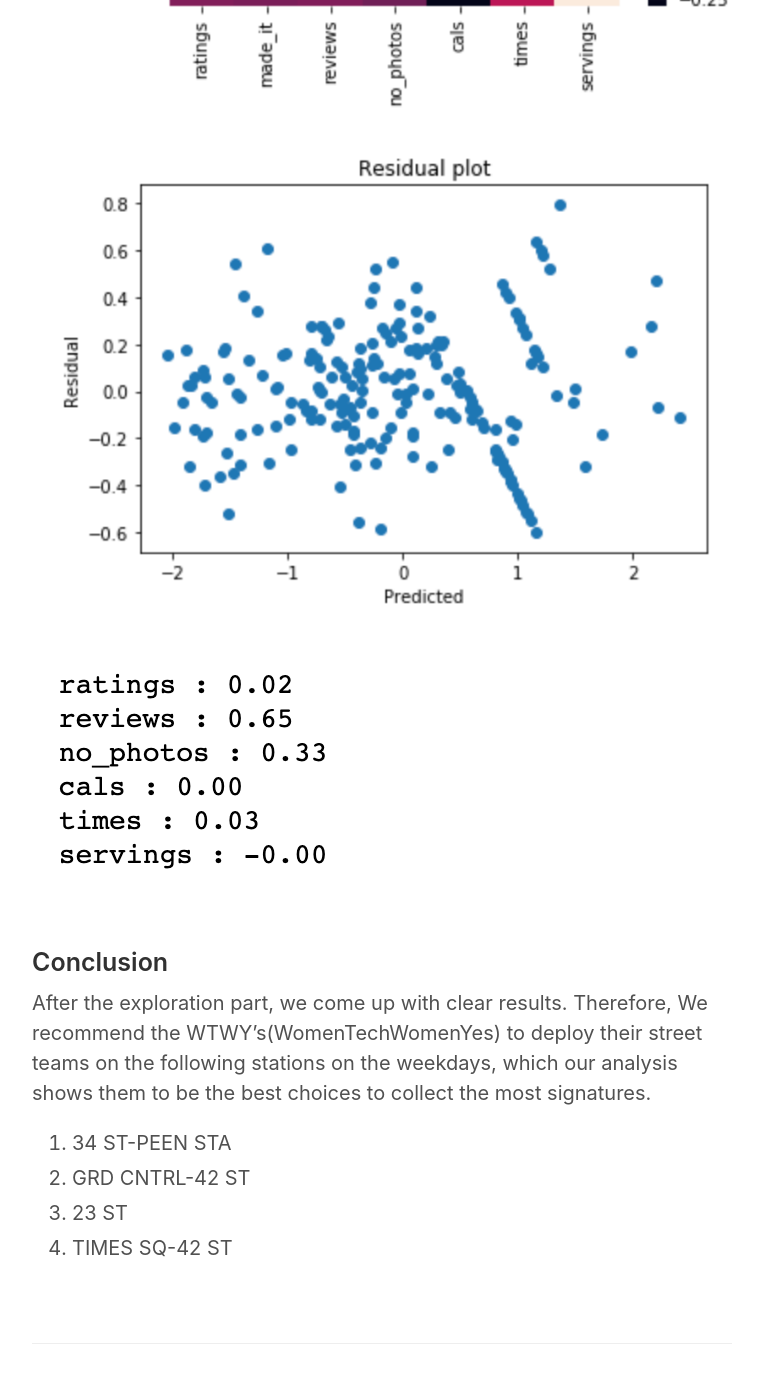
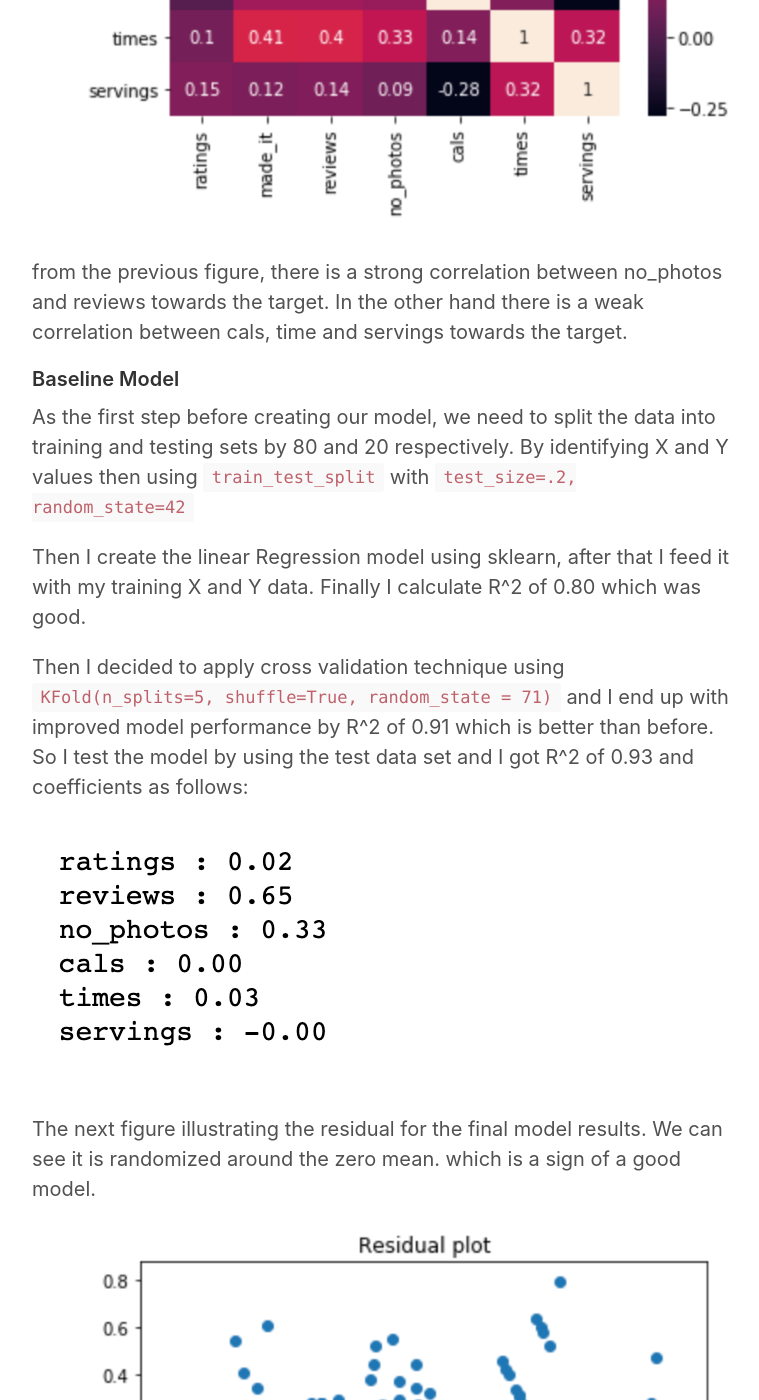
Before and after one commit to amamisa/amamisa.github.io, a Jekyll site: the page built from _posts/2019-09-22-Machine-Learning-RecipiesPrediction copy.md, in a window 1280 px wide and 1400 px high, scrolled down 5581 px. Shown: the whole window, without its empty margins (258-1017 px from the left). Built offline with Jekyll 4.4.1, drawn with Linux system fonts in a browser that asks for light colours; some of the changed text lies outside the part shown.

Commit message:
final change

````diff
--- a/_posts/2019-09-22-Machine-Learning-RecipiesPrediction copy.md
+++ b/_posts/2019-09-22-Machine-Learning-RecipiesPrediction copy.md
@@ -11,10 +11,10 @@ The main idea of this post, to highlight web scraping and machine learning using
 For the purpose of the second project for metis, I'll be taking the data set by using web scraping tool called BeautifulSoup, in order to apply the concepts that we have learned.
 
 I have choose Allrecipes website which contain information about different food recipes.
-
+This project uses libraries like Pandas, numpy, MatplotLib, seaborn, BeautifulSoup, statsmodels, sklearn and pickle.
 
 ### Challenge:
-It's all starts when a chef wanted to know if his recipes are gaining a massive popularity and success among people. For that amateur chef, I have used Allrecipes website data to predict recipes success, so he could start his new restaurant.
+It all starts when a chef wanted to know if his recipes are gaining a massive popularity and success among people. For that amateur chef, I have used Allrecipes website data to predict recipes success, so he could start his new restaurant.
 
 
 ### Methodology
@@ -77,20 +77,29 @@ In order to start our model we have to be sure that our target is a Gaussian lik
 
 ![target image]({{ site.url }}/images/target.png)
 
-
+After that, I use heatmap plot to visualize correlations between features, also for discovering multicollinearity.
 
 ![heatmap image]({{ site.url }}/images/heatmap.png)
 
+from the previous figure, there is a strong correlation between no_photos and reviews towards the target. In the other hand there is a weak correlation between cals, time and servings towards the target.
+
+#### Baseline Model
+ As the first step before creating our model, we need to split the data into training and testing sets by 80 and 20 respectively. By identifying X and Y values then using ```train_test_split``` with ```test_size=.2, random_state=42```
+
+Then I create the linear Regression model using sklearn, after that I feed it with my training X and Y data.
+Finally I calculate R^2 of 0.80 which was good.
+
+Then I decided to apply cross validation technique using ``` KFold(n_splits=5, shuffle=True, random_state = 71) ``` and I end up with improved model performance by R^2 of 0.91 which is better than before.
+So I test the model by using the test data set and I got R^2 of 0.93 and coefficients as follows:
+
+![coefficients image]({{ site.url }}/images/coefficients.png)
+
+The next figure illustrating the residual for the final model results. We can see it is randomized around the zero mean. which is a sign of a good model.
+
 ![residual image]({{ site.url }}/images/residual.png)
 
-![coefficients image]({{ site.url }}/images/coefficients.png)
 
 
 ### Conclusion
 
-After the exploration part, we come up with clear results. Therefore, We recommend the WTWY’s(WomenTechWomenYes) to deploy their street teams on the following stations on the weekdays, which our analysis shows them to be the best choices to collect the most signatures.
-
-1. 34 ST-PEEN STA
-2. GRD CNTRL-42 ST
-3. 23 ST
-4. TIMES SQ-42 ST
+To conclude, I recommend our chef to increase the number of recipes pictures as much as possible and encouraging him to focus on desserts, since its more popular. Moreover my model shows a good results of predicting the recipes success to help him to starts his new business.
````
